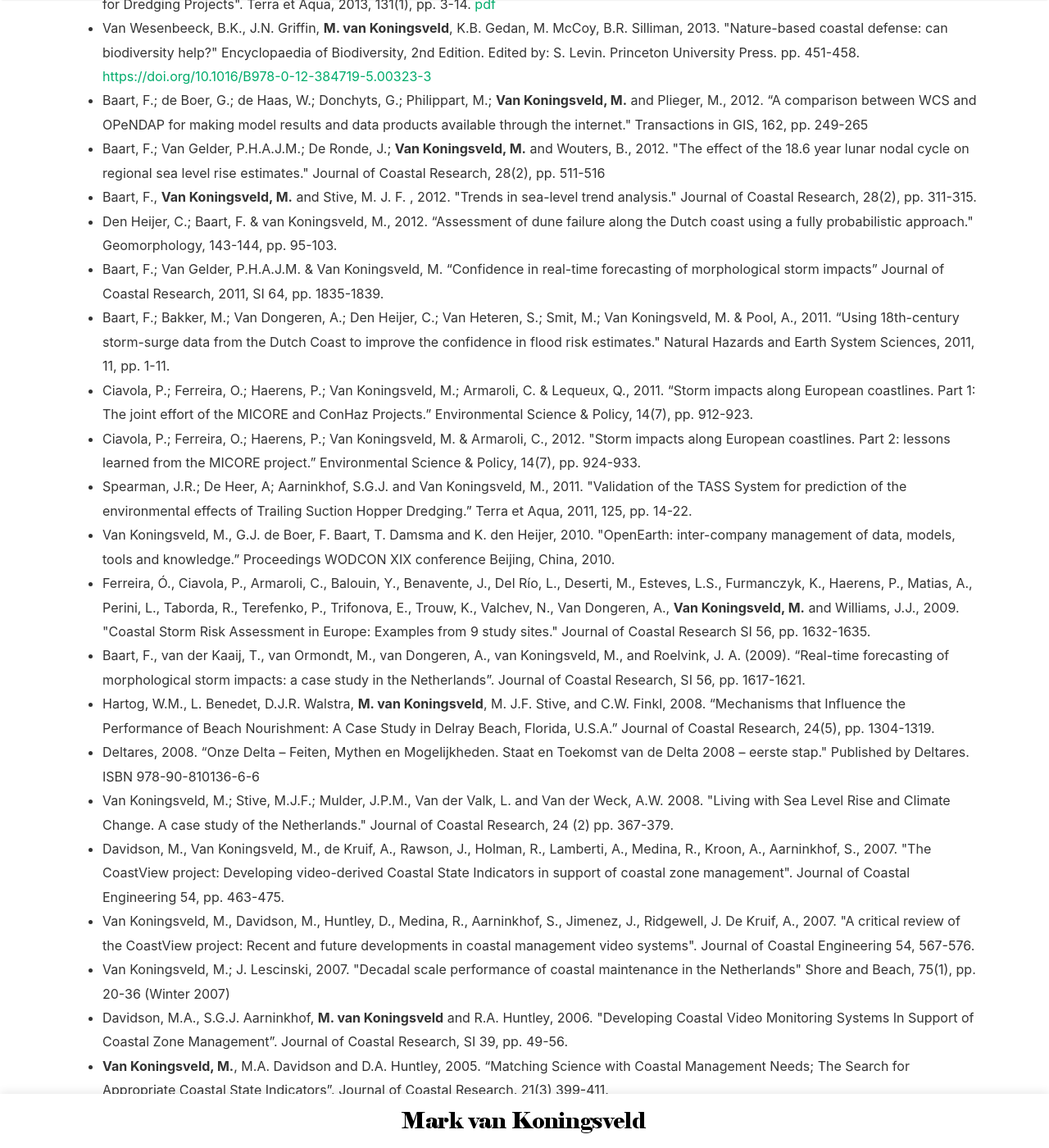
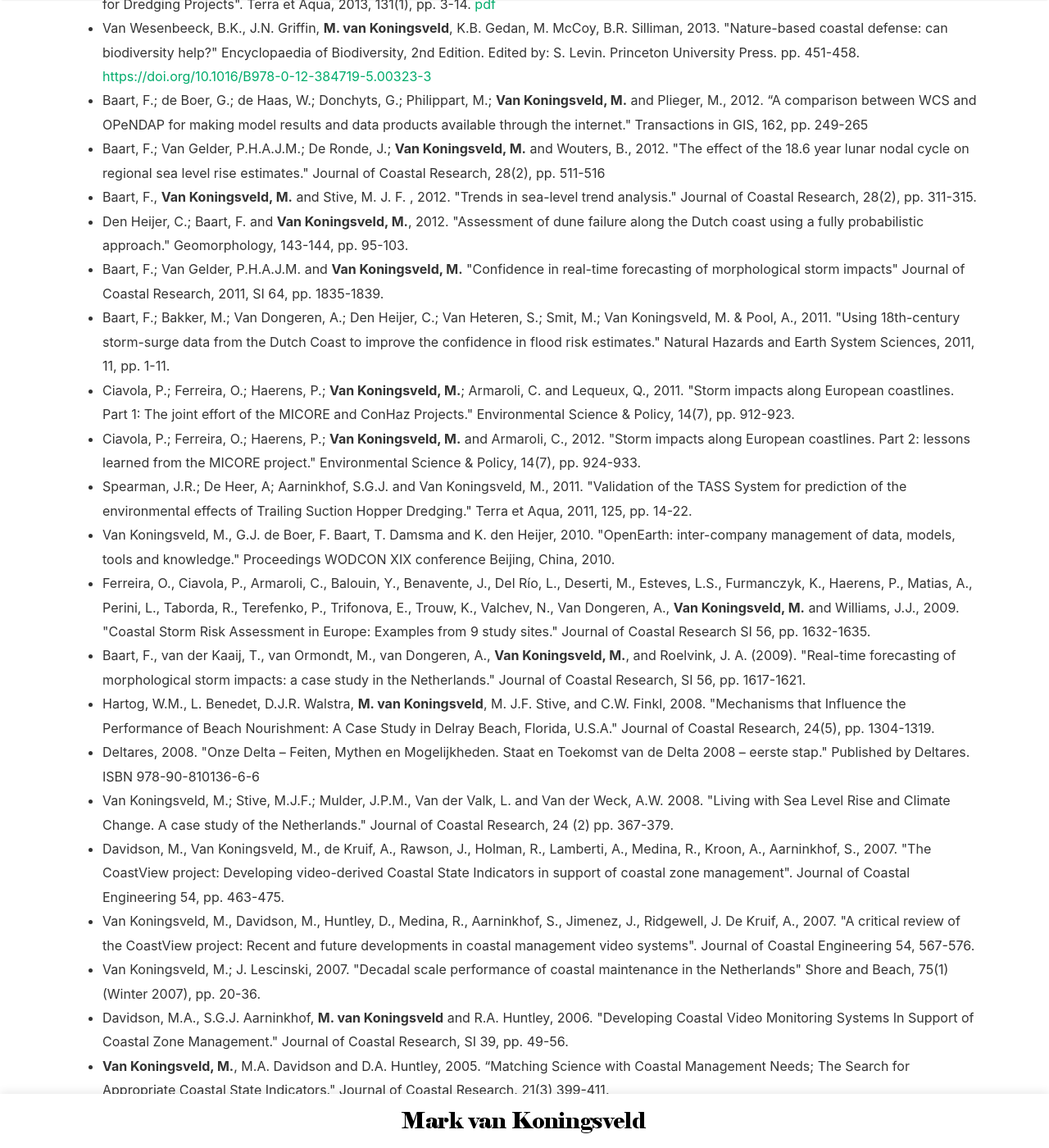
Before and after one commit to markvankoningsveld/markvankoningsveld.github.io, a Jekyll site: the page built from _pages/output.md, in a window 1280 px wide and 1400 px high, scrolled down 1432 px. Shown: the whole window at 82% size. Built offline with Jekyll 4.4.1, drawn with Linux system fonts in a browser that asks for light colours; nearby versions of some CDN libraries.

Commit message:
Added output

```diff
--- a/_pages/output.md
+++ b/_pages/output.md
@@ -31,24 +31,24 @@
   <li>Baart, F.; de Boer, G.; de Haas, W.; Donchyts, G.; Philippart, M.; <b>Van Koningsveld, M.</b> and Plieger, M., 2012. “A comparison between WCS and OPeNDAP for making model results and data products available through the internet." Transactions in GIS, 162, pp. 249-265
   <li>Baart, F.; Van Gelder, P.H.A.J.M.; De Ronde, J.; <b>Van Koningsveld, M.</b> and Wouters, B., 2012. "The effect of the 18.6 year lunar nodal cycle on regional sea level rise estimates." Journal of Coastal Research, 28(2), pp. 511-516
   <li>Baart, F., <b>Van Koningsveld, M.</b> and Stive, M. J. F. , 2012. "Trends in sea-level trend analysis." Journal of Coastal Research, 28(2), pp. 311-315.</li>
-  <li>Den Heijer, C.; Baart, F. & van Koningsveld, M., 2012. “Assessment of dune failure along the Dutch coast using a fully probabilistic approach." Geomorphology, 143-144, pp. 95-103.</li>
-  <li>Baart, F.; Van Gelder, P.H.A.J.M. & Van Koningsveld, M. “Confidence in real-time forecasting of morphological storm impacts” Journal of Coastal Research, 2011, SI 64, pp. 1835-1839.</li>
-  <li>Baart, F.; Bakker, M.; Van Dongeren, A.; Den Heijer, C.; Van Heteren, S.; Smit, M.; Van Koningsveld, M. & Pool, A., 2011. “Using 18th-century storm-surge data from the Dutch Coast to improve the confidence in flood risk estimates." Natural Hazards and Earth System Sciences, 2011, 11, pp. 1-11.</li>
-  <li>Ciavola, P.; Ferreira, O.; Haerens, P.; Van Koningsveld, M.; Armaroli, C. & Lequeux, Q., 2011. “Storm impacts along European coastlines. Part 1: The joint effort of the MICORE and ConHaz Projects.” Environmental Science & Policy, 14(7), pp. 912-923.</li>
-  <li>Ciavola, P.; Ferreira, O.; Haerens, P.; Van Koningsveld, M. & Armaroli, C., 2012. "Storm impacts along European coastlines. Part 2: lessons learned from the MICORE project.” Environmental Science & Policy, 14(7), pp. 924-933.</li>
-  <li>Spearman, J.R.; De Heer, A; Aarninkhof, S.G.J. and Van Koningsveld, M., 2011. "Validation of the TASS System for prediction of the environmental effects of Trailing Suction Hopper Dredging.” Terra et Aqua, 2011, 125, pp. 14-22.</li>
-  <li>Van Koningsveld, M., G.J. de Boer, F. Baart, T. Damsma and K. den Heijer, 2010. "OpenEarth: inter-company management of data, models, tools and knowledge.” Proceedings WODCON XIX conference Beijing, China, 2010.</li>
-  <li>Ferreira, Ó., Ciavola, P., Armaroli, C., Balouin, Y., Benavente, J., Del Río, L., Deserti, M., Esteves, L.S., Furmanczyk, K., Haerens, P., Matias, A., Perini, L., Taborda, R., Terefenko, P., Trifonova, E., Trouw, K., Valchev, N., Van Dongeren, A., <b>Van Koningsveld, M.</b> and Williams, J.J., 2009. "Coastal Storm Risk Assessment in Europe: Examples from 9 study sites." Journal of Coastal Research SI 56, pp. 1632-1635.</li>
-  <li>Baart, F., van der Kaaij, T., van Ormondt, M., van Dongeren, A., van Koningsveld, M., and Roelvink, J. A. (2009). “Real-time forecasting of morphological storm impacts: a case study in the Netherlands”. Journal of Coastal Research, SI 56, pp. 1617-1621.</li>
-  <li>Hartog, W.M., L. Benedet, D.J.R. Walstra, <b>M. van Koningsveld</b>, M. J.F. Stive, and C.W. Finkl, 2008. “Mechanisms that Influence the Performance of Beach Nourishment: A Case Study in Delray Beach, Florida, U.S.A.” Journal of Coastal Research, 24(5), pp. 1304-1319.
-  <li>Deltares, 2008. “Onze Delta – Feiten, Mythen en Mogelijkheden. Staat en Toekomst van de Delta 2008 – eerste stap." Published by Deltares. ISBN 978-90-810136-6-6
+  <li>Den Heijer, C.; Baart, F. and <b>Van Koningsveld, M.</b>, 2012. "Assessment of dune failure along the Dutch coast using a fully probabilistic approach." Geomorphology, 143-144, pp. 95-103.</li>
+  <li>Baart, F.; Van Gelder, P.H.A.J.M. and <b>Van Koningsveld, M.</b> "Confidence in real-time forecasting of morphological storm impacts" Journal of Coastal Research, 2011, SI 64, pp. 1835-1839.</li>
+  <li>Baart, F.; Bakker, M.; Van Dongeren, A.; Den Heijer, C.; Van Heteren, S.; Smit, M.; Van Koningsveld, M. & Pool, A., 2011. "Using 18th-century storm-surge data from the Dutch Coast to improve the confidence in flood risk estimates." Natural Hazards and Earth System Sciences, 2011, 11, pp. 1-11.</li>
+  <li>Ciavola, P.; Ferreira, O.; Haerens, P.; <b>Van Koningsveld, M.</b>; Armaroli, C. and Lequeux, Q., 2011. "Storm impacts along European coastlines. Part 1: The joint effort of the MICORE and ConHaz Projects." Environmental Science & Policy, 14(7), pp. 912-923.</li>
+  <li>Ciavola, P.; Ferreira, O.; Haerens, P.; <b>Van Koningsveld, M.</b> and Armaroli, C., 2012. "Storm impacts along European coastlines. Part 2: lessons learned from the MICORE project." Environmental Science & Policy, 14(7), pp. 924-933.</li>
+  <li>Spearman, J.R.; De Heer, A; Aarninkhof, S.G.J. and Van Koningsveld, M., 2011. "Validation of the TASS System for prediction of the environmental effects of Trailing Suction Hopper Dredging." Terra et Aqua, 2011, 125, pp. 14-22.</li>
+  <li>Van Koningsveld, M., G.J. de Boer, F. Baart, T. Damsma and K. den Heijer, 2010. "OpenEarth: inter-company management of data, models, tools and knowledge." Proceedings WODCON XIX conference Beijing, China, 2010.</li>
+  <li>Ferreira, O., Ciavola, P., Armaroli, C., Balouin, Y., Benavente, J., Del Río, L., Deserti, M., Esteves, L.S., Furmanczyk, K., Haerens, P., Matias, A., Perini, L., Taborda, R., Terefenko, P., Trifonova, E., Trouw, K., Valchev, N., Van Dongeren, A., <b>Van Koningsveld, M.</b> and Williams, J.J., 2009. "Coastal Storm Risk Assessment in Europe: Examples from 9 study sites." Journal of Coastal Research SI 56, pp. 1632-1635.</li>
+  <li>Baart, F., van der Kaaij, T., van Ormondt, M., van Dongeren, A., <b>Van Koningsveld, M.</b>, and Roelvink, J. A. (2009). "Real-time forecasting of morphological storm impacts: a case study in the Netherlands." Journal of Coastal Research, SI 56, pp. 1617-1621.</li>
+  <li>Hartog, W.M., L. Benedet, D.J.R. Walstra, <b>M. van Koningsveld</b>, M. J.F. Stive, and C.W. Finkl, 2008. "Mechanisms that Influence the Performance of Beach Nourishment: A Case Study in Delray Beach, Florida, U.S.A." Journal of Coastal Research, 24(5), pp. 1304-1319.</li>
+  <li>Deltares, 2008. "Onze Delta – Feiten, Mythen en Mogelijkheden. Staat en Toekomst van de Delta 2008 – eerste stap." Published by Deltares. ISBN 978-90-810136-6-6</li>
   <li>Van Koningsveld, M.; Stive, M.J.F.; Mulder, J.P.M., Van der Valk, L. and Van der Weck, A.W. 2008. "Living with Sea Level Rise and Climate Change. A case study of the Netherlands." Journal of Coastal Research, 24 (2) pp. 367-379.</li>
   <li>Davidson, M., Van Koningsveld, M., de Kruif, A., Rawson, J., Holman, R., Lamberti, A., Medina, R., Kroon, A., Aarninkhof, S., 2007. "The CoastView project: Developing video-derived Coastal State Indicators in support of coastal zone management". Journal of Coastal Engineering 54, pp. 463-475.</li>
   <li>Van Koningsveld, M., Davidson, M., Huntley, D., Medina, R., Aarninkhof, S., Jimenez, J., Ridgewell, J. De Kruif, A., 2007. "A critical review of the CoastView project: Recent and future developments in coastal management video systems". Journal of Coastal Engineering 54, 567-576.</li>
-  <li>Van Koningsveld, M.; J. Lescinski, 2007. "Decadal scale performance of coastal maintenance in the Netherlands" Shore and Beach, 75(1), pp. 20-36 (Winter 2007)</li>
-  <li>Davidson, M.A., S.G.J. Aarninkhof, <b>M. van Koningsveld</b> and R.A. Huntley, 2006. "Developing Coastal Video Monitoring Systems In Support of Coastal Zone Management”. Journal of Coastal Research, SI 39, pp. 49-56.</li>
-  <li><b>Van Koningsveld, M.</b>, M.A. Davidson and D.A. Huntley, 2005. “Matching Science with Coastal Management Needs; The Search for Appropriate Coastal State Indicators”. Journal of Coastal Research. 21(3) 399-411.</li>
-  <li><b>Van Koningsveld, M.</b>, J.P.M. Mulder, 2004. “Sustainable Coastal Policy Developments in the Netherlands. A Systematic Approach Revealed.” Journal of Coastal Research. 20(2) 375 - 385</li>
+  <li>Van Koningsveld, M.; J. Lescinski, 2007. "Decadal scale performance of coastal maintenance in the Netherlands" Shore and Beach, 75(1) (Winter 2007), pp. 20-36.</li>
+  <li>Davidson, M.A., S.G.J. Aarninkhof, <b>M. van Koningsveld</b> and R.A. Huntley, 2006. "Developing Coastal Video Monitoring Systems In Support of Coastal Zone Management." Journal of Coastal Research, SI 39, pp. 49-56.</li>
+  <li><b>Van Koningsveld, M.</b>, M.A. Davidson and D.A. Huntley, 2005. “Matching Science with Coastal Management Needs; The Search for Appropriate Coastal State Indicators." Journal of Coastal Research. 21(3) 399-411.</li>
+  <li><b>Van Koningsveld, M.</b>, J.P.M. Mulder, 2004. “Sustainable Coastal Policy Developments in the Netherlands. A Systematic Approach Revealed." Journal of Coastal Research. 20(2) 375 - 385</li>
   <li><b>Van Koningsveld, M.</b>, 2003. Matching Specialist Knowledge with End User Needs. PhD thesis, Twente University, Enschede, The Netherlands. ISBN 90-365-1897-0</li>
   <li><b>Van Koningsveld, M.</b>, M.J.F. Stive, J.P.M. Mulder, H.J. de Vriend, D.W. Dunsbergen and B.G. Ruessink, 2003. "Usefulness and Effectiveness of Coastal Research. A Matter of perception?" Journal of Coastal Research 19(2): pp. 441-461. <a href="https://www.jstor.org/stable/4299184">https://www.jstor.org/stable/4299184</a></li>
   <li>Technische Adviescommissie voor de Waterkeringen (TAW), 2002. "Leidraad Zandige Kust." DWW-2003-046. ISBN 90-369-5541-6 (in Dutch)</li>
```
